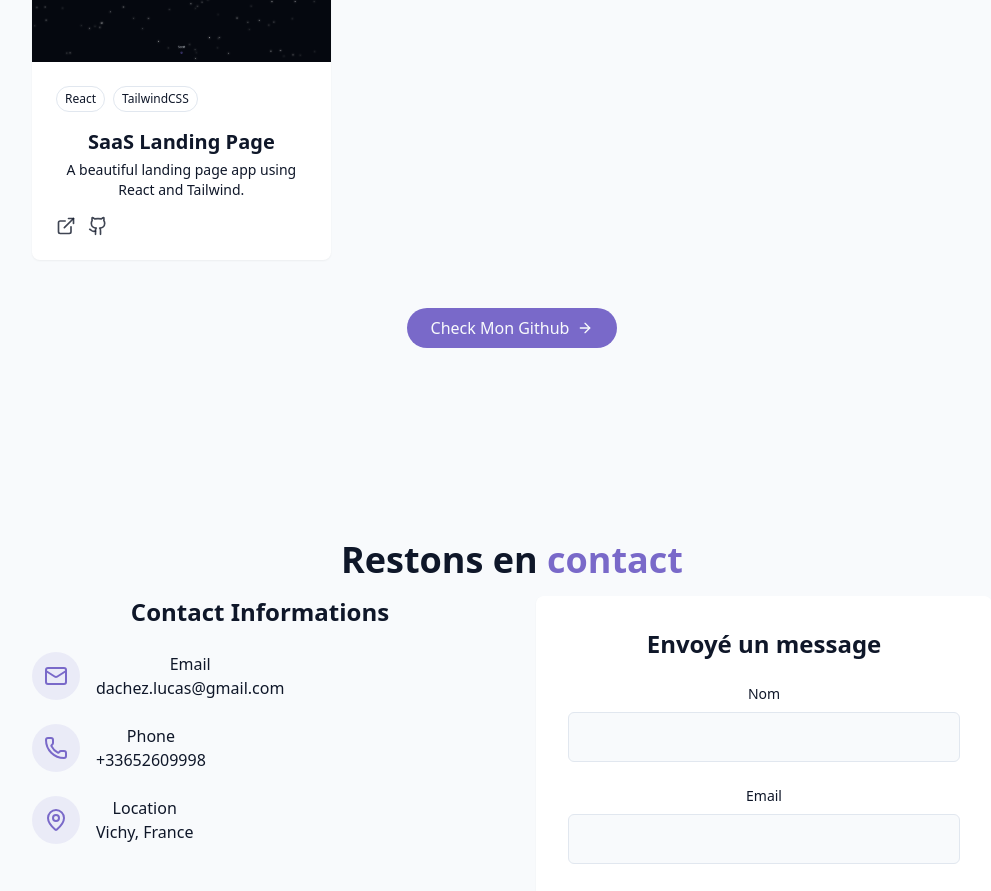
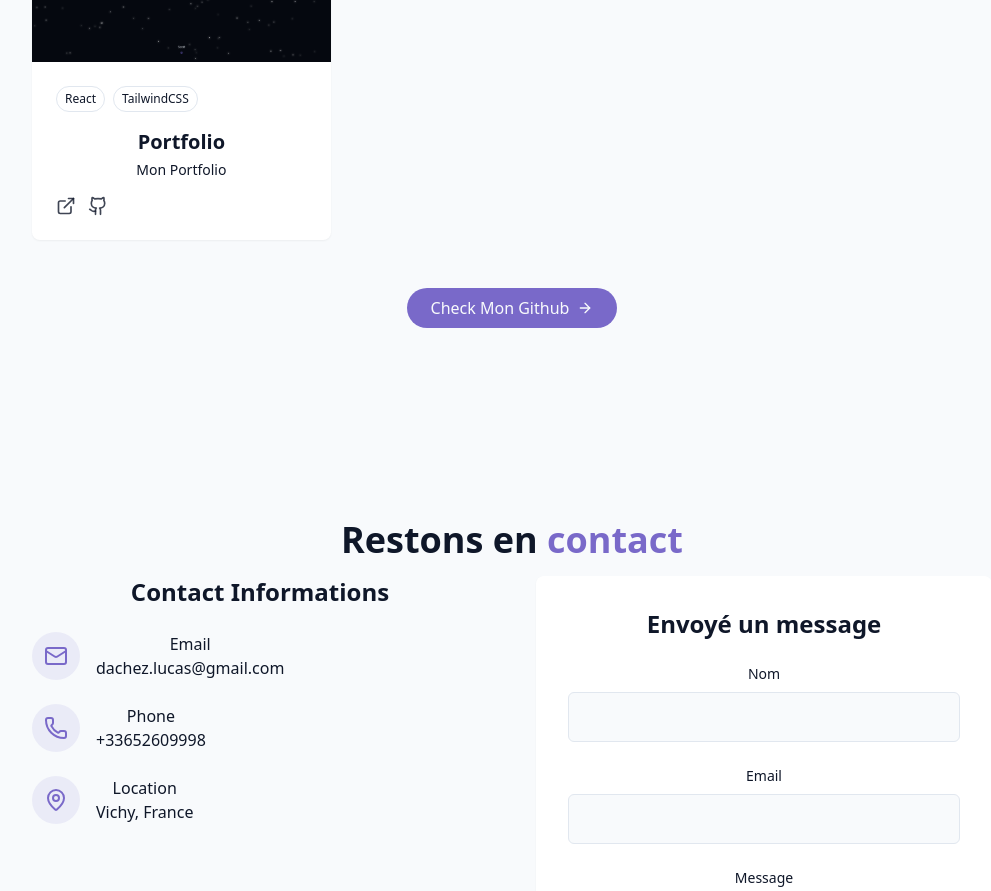
Before and after one commit to Foseos/Portfolio_2025, a React (Vite) app: page / in a window 1280 px wide. Shown: the part 2620-3511 px from the top of the page, without its empty margins (128-1119 px from the left). Built offline with nearby package versions, Linux system fonts and the light colour scheme.

Commit message:
Update ProjectsSection.jsx

```diff
--- a/src/components/ProjectsSection.jsx
+++ b/src/components/ProjectsSection.jsx
@@ -3,8 +3,8 @@ import { ArrowRight, ExternalLink, Github } from "lucide-react";
 const projects = [
   {
     id: 1,
-    title: "SaaS Landing Page",
-    description: "A beautiful landing page app using React and Tailwind.",
+    title: "Portfolio",
+    description: "Mon Portfolio",
     image: "/projects/project1.png",
     tags: ["React", "TailwindCSS"],
     demoUrl: "#",
```
